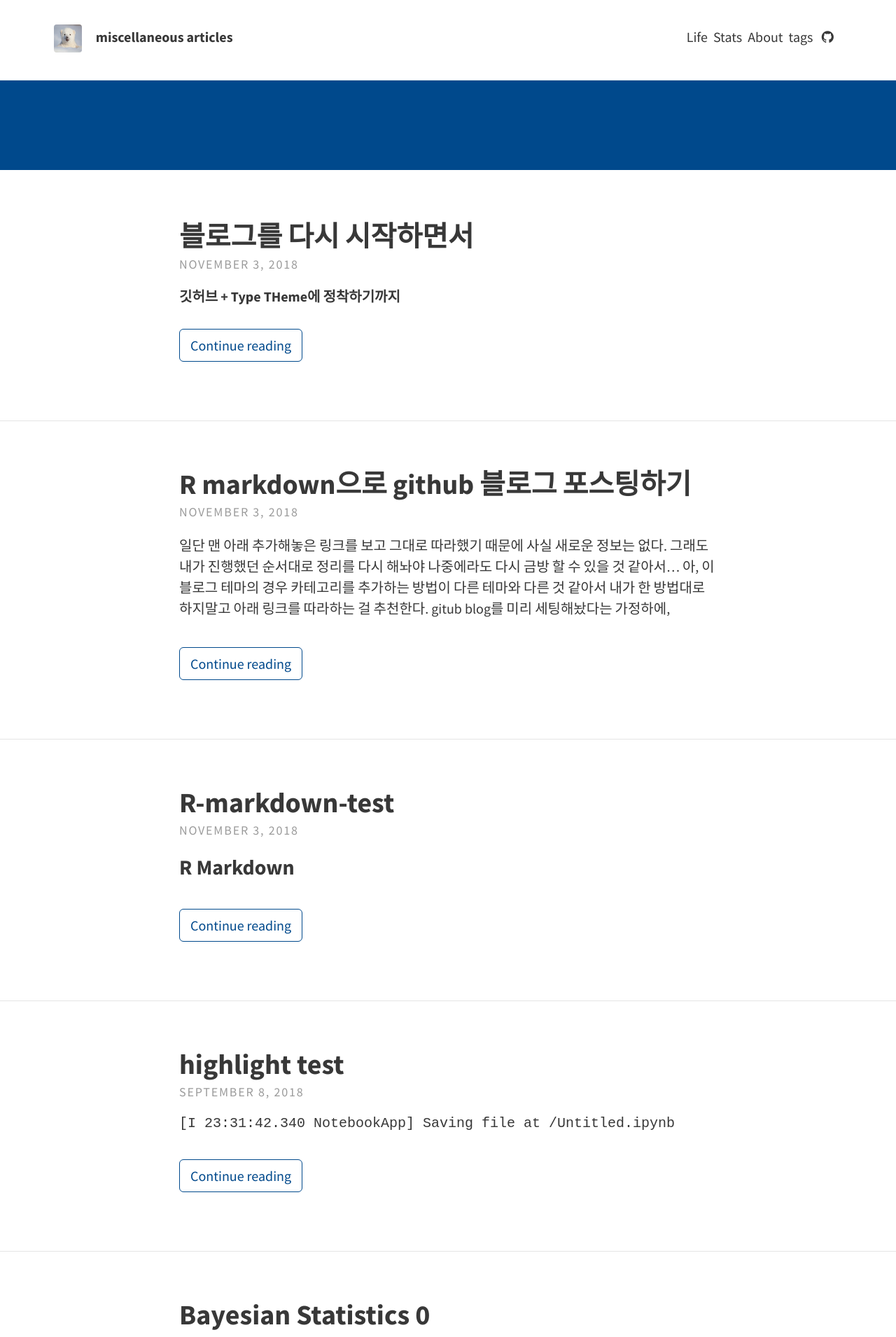
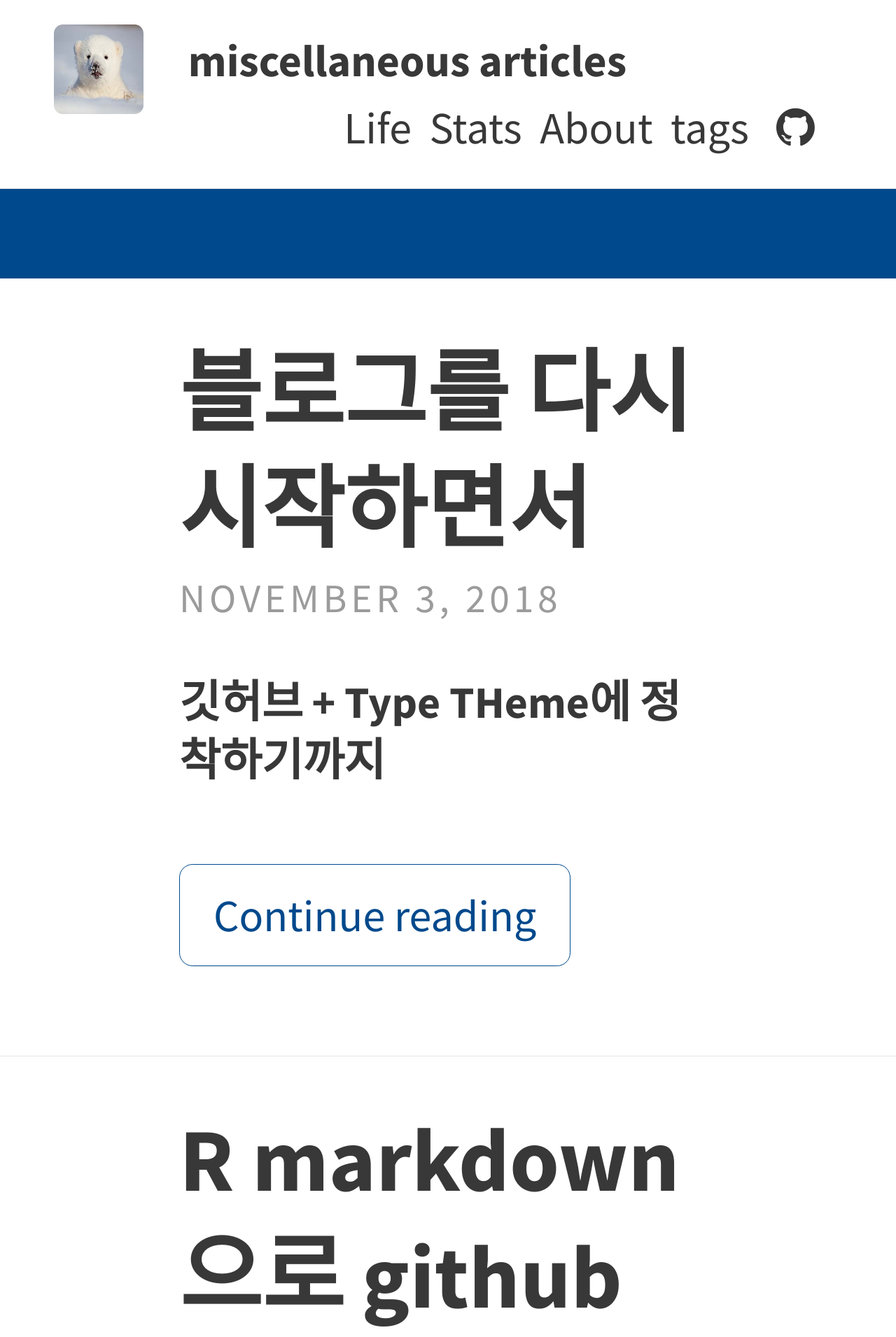
Before and after one commit to DasomKang/dasomkang.github.io, a Jekyll site: the page built from index.html, in a window 1280 px wide. Shown: the top 1911 px of the page at 70% size. Built offline with Jekyll 4.4.1, drawn with Linux system fonts in a browser that asks for light colours; the list of posts is cut into pages by our own code.

Commit message:
font size

```diff
--- a/_sass/base/_variables.scss
+++ b/_sass/base/_variables.scss
@@ -1,7 +1,7 @@
 // Typography
 $font-family-main: 'Source Sans Pro', Helvetica, Arial, sans-serif;
 $font-family-headings: 'Source Sans Pro', Helvetica, Arial, sans-serif;
-$font-size: 1.25em;
+$font-size: 4em;
 
 // Padding
 $padding-large: 20%;
```
